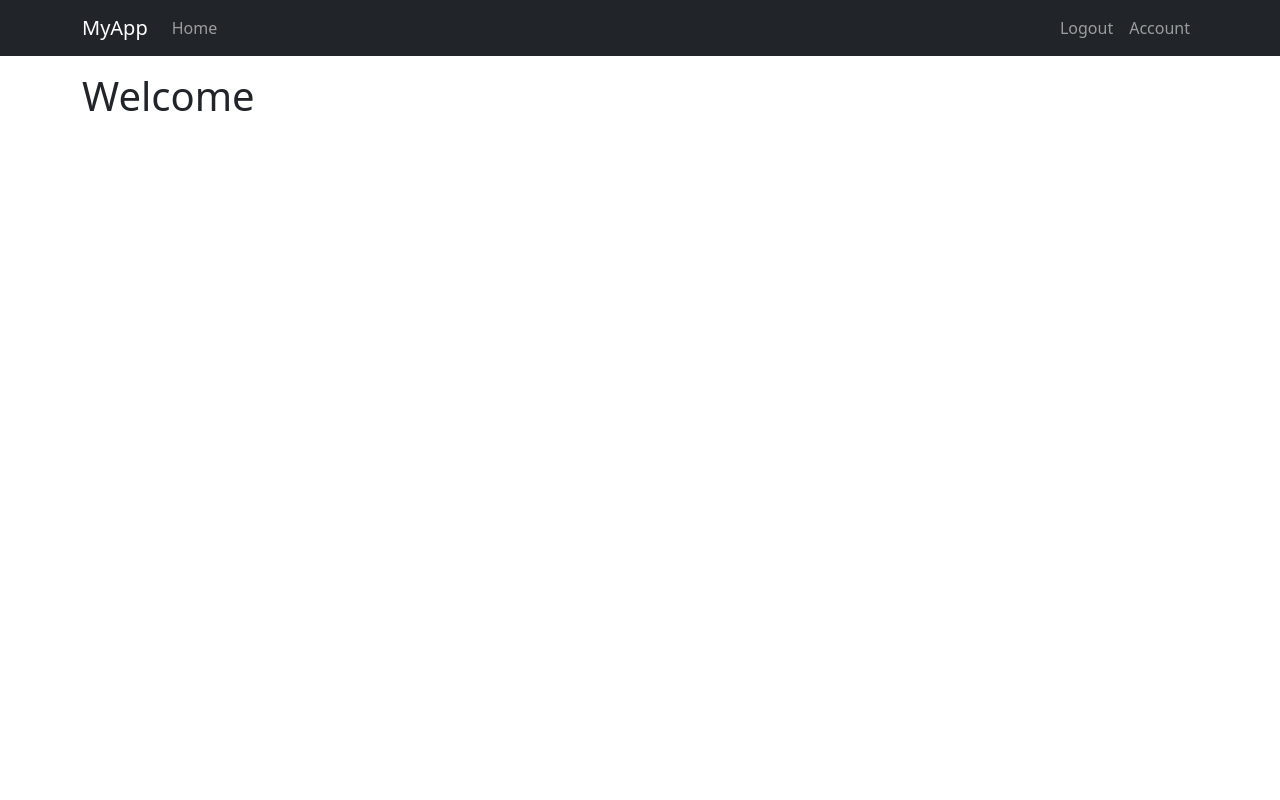
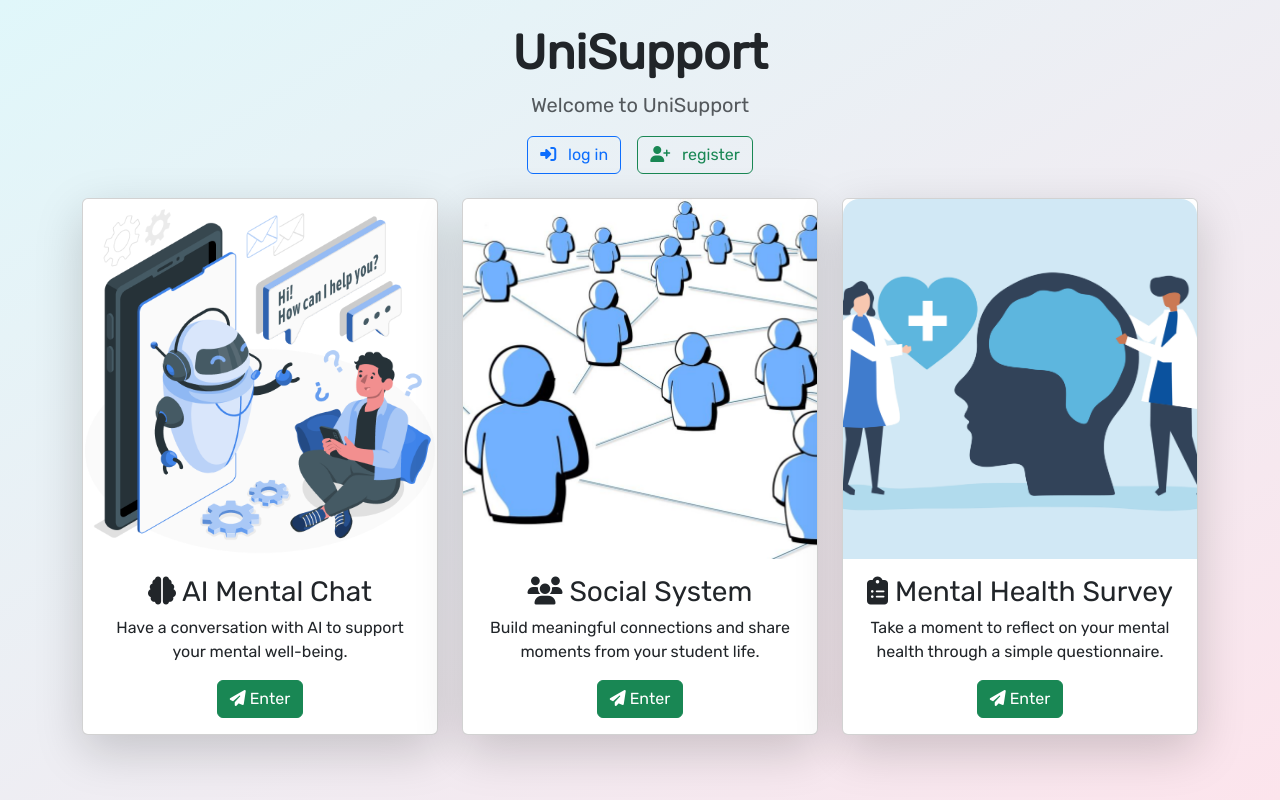
Before and after one commit to CzhPeter/UniSupportPrototype, a Python web app: template app/templates/home.html in a window 1280 px wide. Run offline with Jinja, Linux system fonts and the light colour scheme; the template is opened without the code that fills it, so the values that code supplies are empty.

Commit message:
feat: finish frontend for smart campus project
- Homepage with 3 feature entries
- Login & registration pages with validation
- Responsive UI with icons and animations

- Improved layout, spacing, and mobile support

```diff
--- a/app/templates/base.html
+++ b/app/templates/base.html
@@ -1,70 +1,55 @@
-<!doctype html>
+<!DOCTYPE html>
 <html lang="en">
 <head>
-    <meta charset="utf-8">
-    <meta name="viewport" content="width=device-width, initial-scale=1">
-    <title>{{ title }}</title>
-    <link
-            href="https://cdn.jsdelivr.net/npm/bootstrap@5.3.3/dist/css/bootstrap.min.css"
-            rel="stylesheet"
-            integrity="sha384-QWTKZyjpPEjISv5WaRU9OFeRpok6YctnYmDr5pNlyT2bRjXh0JMhjY6hW+ALEwIH"
-            crossorigin="anonymous">
-    <link rel="stylesheet" href="https://cdn.jsdelivr.net/npm/bootstrap-icons@1.11.3/font/bootstrap-icons.min.css">
+  <meta charset="UTF-8">
+  <title>{% block title %}UniSupport{% endblock %}</title>
+  <link href="https://cdn.jsdelivr.net/npm/bootstrap@5.3.0/dist/css/bootstrap.min.css" rel="stylesheet">
+  <link href="https://cdnjs.cloudflare.com/ajax/libs/font-awesome/6.5.0/css/all.min.css" rel="stylesheet">
+  <link href="https://fonts.googleapis.com/css2?family=Rubik&display=swap" rel="stylesheet">
+  <style>
+    body {
+      font-family: 'Rubik', sans-serif;
+      background: linear-gradient(to bottom right, #e0f7fa, #fce4ec);
+      min-height: 100vh;
+    }
+    .card-hover:hover {
+      transform: translateY(-5px);
+      box-shadow: 0 8px 20px rgba(0,0,0,0.2);
+      transition: all 0.3s ease;
+    }
+    .fade-in {
+      opacity: 0;
+      transform: translateY(10px);
+      animation: fadeInUp 0.8s forwards ease-out;
+    }
+    @keyframes fadeInUp {
+      to {
+        opacity: 1;
+        transform: none;
+      }
+    }
+    .btn:hover {
+      filter: brightness(1.1);
+      transition: 0.2s ease;
+    }
+    .card-img-top {
+    height: 360px;
+    object-fit: cover;
+    border-top-left-radius: 16px;
+    border-top-right-radius: 16px;
+  }
+  </style>
 </head>
-
 <body>
-<nav class="navbar navbar-expand-sm bg-dark" data-bs-theme="dark">
-    <div class="container">
-        <a class="navbar-brand" href="{{ url_for('home') }}">MyApp</a>
-        <button class="navbar-toggler" type="button" data-bs-toggle="collapse" data-bs-target="#navbarSupportedContent"
-                aria-controls="navbarSupportedContent" aria-expanded="false" aria-label="Toggle navigation">
-            <span class="navbar-toggler-icon"></span>
-        </button>
-        <div class="collapse navbar-collapse" id="navbarSupportedContent">
-            <ul class="navbar-nav me-auto mb-2 mb-lg-0">
-                <li class="nav-item">
-                    <a class="nav-link" aria-current="page" href="{{ url_for('home') }}">Home</a>
-                </li>
-            </ul>
-            <ul class="navbar-nav mb-2 mb-lg-0">
-                {% if current_user.is_anonymous %}
-                <li class="nav-item">
-                    <a class="nav-link" aria-current="page" href="{{ url_for('login') }}">Login</a>
-                </li>
-                {% else %}
-                <li class="nav-item">
-                    <a class="nav-link" aria-current="page" href="{{ url_for('logout') }}">Logout {{ current_user.username }}</a>
-                </li>
-                {% endif %}
-                <li class="nav-item">
-                    <a class="nav-link" aria-current="page" href="{{ url_for('account') }}">Account</a>
-                </li>
-            </ul>
-        </div>
-    </div>
-</nav>
-
-<div class="container mt-3">
-    {% with messages = get_flashed_messages(with_categories=true) %}
-    {% if messages %}
-    {% for category, message in messages %}
-    <div class="alert alert-{{ category }}" role="alert">
-        {{ message }}
-    </div>
-    {% endfor %}
-    {% endif %}
+  <div class="container py-4 fade-in">
+    {% with messages = get_flashed_messages() %}
+      {% if messages %}
+        {% for msg in messages %}
+          <div class="alert alert-warning">{{ msg }}</div>
+        {% endfor %}
+      {% endif %}
     {% endwith %}
-</div>
-
-<div class="container">
-    {% block content %}{% endblock content %}
-</div>
-
-
-<script src="https://cdn.jsdelivr.net/npm/bootstrap@5.3.3/dist/js/bootstrap.bundle.min.js"
-        integrity="sha384-YvpcrYf0tY3lHB60NNkmXc5s9fDVZLESaAA55NDzOxhy9GkcIdslK1eN7N6jIeHz"
-        crossorigin="anonymous">
-</script>
-
+    {% block content %}{% endblock %}
+  </div>
 </body>
 </html>
--- a/app/templates/home.html
+++ b/app/templates/home.html
@@ -1,5 +1,53 @@
 {% extends "base.html" %}
+{% block title %}Home{% endblock %}
+{% block content %}
+<div class="text-center mb-4">
+  <h1 class="display-5 fw-bold">UniSupport</h1>
+  <p class="lead text-muted">Welcome to UniSupport</p>
+  {% if current_user.is_authenticated %}
+  <p>Hello, <strong>{{ current_user.username }}</strong>！<a href="{{ url_for('logout') }}">log out</a></p>
+  {% else %}
+    <div class="d-flex flex-column flex-sm-row justify-content-center align-items-center gap-3 mb-4">
+      <a href="{{ url_for('login') }}" class="btn btn-outline-primary btn-glow">
+        <i class="fa-solid fa-right-to-bracket me-2"></i> log in
+      </a>
+      <a href="{{ url_for('register') }}" class="btn btn-outline-success btn-glow">
+        <i class="fa-solid fa-user-plus me-2"></i> register
+      </a>
+    </div>
+  {% endif %}
+</div>
 
-{% block content %}
-<h1>Welcome</h1>
+<div class="row justify-content-center g-4 fade-in">
+  <div class="col-12 col-md-4 mb-4">
+    <div class="card shadow-lg h-100 card-hover text-center">
+      <img src="{{ url_for('static', filename='images/1.png') }}" class="card-img-top" alt="AI Mental Chat">
+      <div class="card-body">
+        <h3 class="card-title"><i class="fa-solid fa-brain"></i> AI Mental Chat</h3>
+        <p class="card-text"> Have a conversation with AI to support your mental well-being.</p>
+        <a href="/chat" class="btn btn-success"><i class="fa-solid fa-paper-plane"></i> Enter</a>
+      </div>
+    </div>
+  </div>
+  <div class="col-12 col-md-4 mb-4">
+    <div class="card shadow-lg h-100 card-hover text-center">
+      <img src="{{ url_for('static', filename='images/2.jpg') }}" class="card-img-top" alt="Social System">
+      <div class="card-body">
+        <h3 class="card-title"><i class="fa-solid fa-users"></i> Social System</h3>
+        <p class="card-text"> Build meaningful connections and share moments from your student life.</p>
+        <a href="/social" class="btn btn-success"><i class="fa-solid fa-paper-plane"></i> Enter</a>
+      </div>
+    </div>
+  </div>
+  <div class="col-12 col-md-4 mb-4">
+    <div class="card shadow-lg h-100 card-hover text-center">
+      <img src="{{ url_for('static', filename='images/3.jpg') }}" class="card-img-top" alt="Mental Health Survey">
+      <div class="card-body">
+        <h3 class="card-title"><i class="fa-solid fa-clipboard-list"></i> Mental Health Survey</h3>
+        <p class="card-text">Take a moment to reflect on your mental health through a simple questionnaire.</p>
+        <a href="/courses" class="btn btn-success"><i class="fa-solid fa-paper-plane"></i> Enter</a>
+      </div>
+    </div>
+  </div>
+</div>
 {% endblock %}
```
Also changed, not shown: app/forms.py (+17 -0 lines), app/templates/login.html (added, +35 -0 lines), app/templates/register.html (added, +51 -0 lines), app/views.py (+21 -2 lines), app/data/data.sqlite, app/static/images/1.png (added), app/static/images/2.jpg (added), app/static/images/3.jpg (added).
